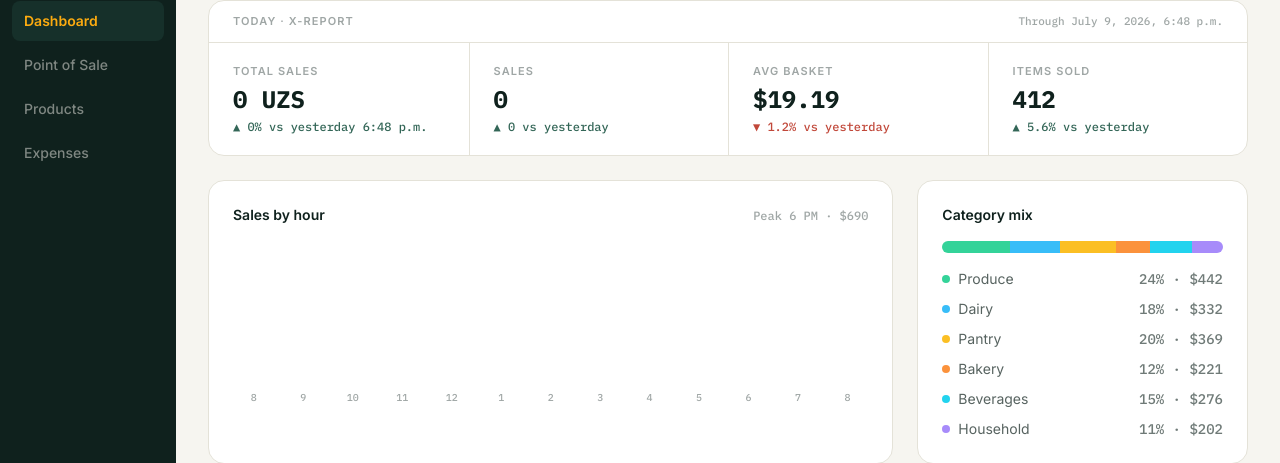
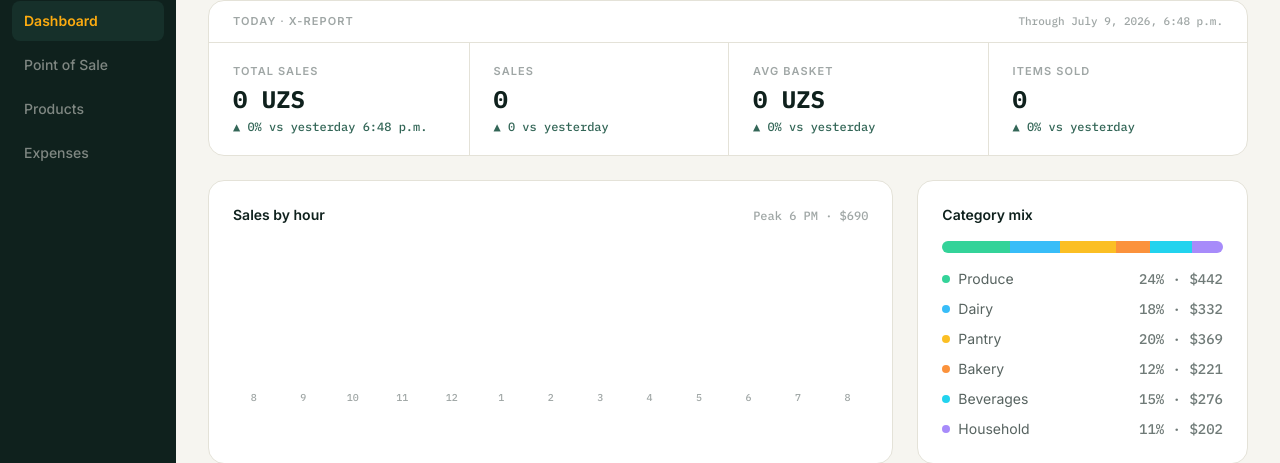
Before and after one commit to susmonali/zedpos, a Django app: page / in a window 1280 px wide. Shown: the part 94-557 px from the top of the page. Run offline with Django 5.2, Linux system fonts and the light colour scheme; data that the repository does not hold is empty; parts of the project's set-up code (start-up, migrations or seed data) failed here and were passed over; some libraries are stand-ins or nearby versions.

Commit message:
x-report done

```diff
--- a/pos/models.py
+++ b/pos/models.py
@@ -25,6 +25,7 @@ class SaleItem(models.Model):
     product = models.ForeignKey(Product, on_delete=models.CASCADE)
     sale = models.ForeignKey(Sale, on_delete=models.CASCADE)
     price = models.IntegerField()
+    qty = models.FloatField(null=True, blank=True)
 
     def __str__(self):
         return self.product.name
--- a/pos/views.py
+++ b/pos/views.py
@@ -1,6 +1,6 @@
 from django.shortcuts import render
 from django.http import JsonResponse
-from django.db.models import Sum
+from django.db.models import Sum, Avg
 from django.utils.timezone import localdate, localtime
 from .models import *
 
@@ -15,24 +15,39 @@ def dashboard(request):
     yesterday_midnight = today_midnight - timedelta(days=1)
     yesterday_current_time = now - timedelta(days=1)
 
-    yesterday_total = Sale.objects.filter(created_at__date=yesterday).aggregate(Sum("total"))["total__sum"] or 0
-
     #x-report
     yesterday_sales = Sale.objects.filter(created_at__range=(yesterday_midnight, yesterday_current_time))
     today_sales = Sale.objects.filter(created_at__range=(today_midnight, now))
-
     yesterday_sales_total = yesterday_sales.aggregate(Sum("total"))["total__sum"] or 0
     today_sales_total = today_sales.aggregate(Sum("total"))["total__sum"] or 0
-
     if yesterday_sales_total!=0:
         percentage_change = ((today_sales_total-yesterday_sales_total)/yesterday_sales_total)*100
     elif today_sales_total>0:
         percentage_change = 100
     else:
         percentage_change=0
-
     difference = today_sales.count()-yesterday_sales.count()
 
+    average_basket = today_sales.aggregate(Avg("total"))["total__avg"] or 0
+    average_basket_yesterday = yesterday_sales.aggregate(Avg("total"))["total__avg"] or 0
+    if average_basket_yesterday!=0:
+        avg_percent_change = ((average_basket-average_basket_yesterday
+                           )/average_basket_yesterday)*100
+    elif average_basket>0:
+        avg_percent_change = 100
+    else:
+        avg_percent_change=0
+
+    items_sold = SaleItem.objects.filter(sale__created_at__range=(today_midnight, now)
+                                         ).aggregate(Sum("qty"))["qty__sum"] or 0
+    items_sold_yesterday = SaleItem.objects.filter(sale__created_at__range=(yesterday_midnight, yesterday_current_time)
+                                                   ).aggregate(Sum("qty"))["qty__sum"] or 0
+    if items_sold_yesterday!=0:
+        items_sold_change = ((items_sold-items_sold_yesterday)/items_sold_yesterday)*100
+    elif items_sold>0:
+        items_sold_change = 100
+    else:
+        items_sold_change=0
     context = {
         "today_sales": today_sales,
         "yesterday_sales": yesterday_sales,
@@ -41,16 +56,15 @@ def dashboard(request):
         "percentage_change": percentage_change,
         "difference": difference,
         "localtime": now,
+        "average_basket": average_basket,
+        "items_sold": items_sold,
+        "avg_percent_change": avg_percent_change,
+        "items_sold_change": items_sold_change,
     }
     return render(request, "dashboard.html", context)
 
 def point_of_sale(request):
     last_sale = Sale.objects.last()
-    from django.conf import settings
-    print(settings.USE_TZ, settings.TIME_ZONE)
-
-    from django.utils import timezone
-    print(timezone.localtime())
     context = {
         "products": Product.objects.all(),
         "current_sale_id": (last_sale.id + 1) if last_sale else 1
@@ -64,7 +78,7 @@ def point_of_sale(request):
             if not qty:
                 qty = item.get('weight')
             price = item.get('price')
-            sale_item = SaleItem.objects.create(product=product, sale=sale, price=qty*price)
+            sale_item = SaleItem.objects.create(product=product, sale=sale, price=qty*price, qty=qty)
             sale.total+=(qty*price)
         sale.save()
         return JsonResponse({"status": "ok", "sale_id":last_sale.id, "next_sale_id": last_sale.id+1, "sale_total":sale.total})
--- a/templates/dashboard.html
+++ b/templates/dashboard.html
@@ -125,7 +125,7 @@
             <p class="text-[11px] uppercase tracking-widest text-ink-900/40 font-semibold">Total Sales</p>
             <p class="font-mono text-2xl font-bold text-ink-900 mt-1">{{today_sales_total | intcomma}} UZS</p>
 
-            <p class="text-xs font-mono {% if percentage_change >= 0 %}text-pine-600{% else %}text-red-600{% endif %} mt-1">
+            <p class="text-xs font-mono {% if percentage_change >= 0 %}text-pine-600{% else %}text-rust-500{% endif %} mt-1">
                 {% if percentage_change >= 0 %}▲{% else %}▼{% endif %} {{percentage_change | floatformat}}% vs yesterday {{ localtime.time }}
             </p>
 
@@ -133,17 +133,20 @@
           <div class="px-6 py-5 border-t sm:border-t-0 sm:border-l border-paper-200">
             <p class="text-[11px] uppercase tracking-widest text-ink-900/40 font-semibold">Sales</p>
             <p class="font-mono text-2xl font-bold text-ink-900 mt-1">{{ today_sales.count }}</p>
-            <p class="text-xs font-mono {% if difference >= 0 %}text-pine-600{% else %}text-red-600{% endif %} mt-1">{% if difference >= 0 %}▲{% else %}▼{% endif %} {{ difference }} vs yesterday</p>
+            <p class="text-xs font-mono {% if difference >= 0 %}text-pine-600{% else %}text-rust-500{% endif %} mt-1">
+                {% if difference >= 0 %}▲{% else %}▼{% endif %} {{ difference }} vs yesterday</p>
           </div>
           <div class="px-6 py-5 border-t sm:border-t-0 sm:border-l border-paper-200">
             <p class="text-[11px] uppercase tracking-widest text-ink-900/40 font-semibold">Avg Basket</p>
-            <p class="font-mono text-2xl font-bold text-ink-900 mt-1">$19.19</p>
-            <p class="text-xs font-mono text-rust-500 mt-1">▼ 1.2% vs yesterday</p>
+            <p class="font-mono text-2xl font-bold text-ink-900 mt-1">{{ average_basket | floatformat:0 | intcomma }} UZS</p>
+            <p class="text-xs font-mono {% if avg_percent_change >= 0 %}text-pine-600{% else %}text-rust-500{% endif %} mt-1">
+                {% if avg_percent_change >= 0 %}▲{% else %}▼{% endif %} {{ avg_percent_change | floatformat }}% vs yesterday</p>
           </div>
           <div class="px-6 py-5 border-t sm:border-t-0 sm:border-l border-paper-200">
             <p class="text-[11px] uppercase tracking-widest text-ink-900/40 font-semibold">Items Sold</p>
-            <p class="font-mono text-2xl font-bold text-ink-900 mt-1">412</p>
-            <p class="text-xs font-mono text-pine-600 mt-1">▲ 5.6% vs yesterday</p>
+            <p class="font-mono text-2xl font-bold text-ink-900 mt-1">{{ items_sold }}</p>
+            <p class="text-xs font-mono {% if items_sold_change >= 0 %}text-pine-600{% else %}text-rust-500{% endif %} mt-1">
+                {% if items_sold_change >= 0 %}▲{% else %}▼{% endif %} {{ items_sold_change | floatformat }}% vs yesterday</p>
           </div>
         </div>
       </div>
```
Also changed, not shown: pos/migrations/0006_saleitem_qty.py (added).
